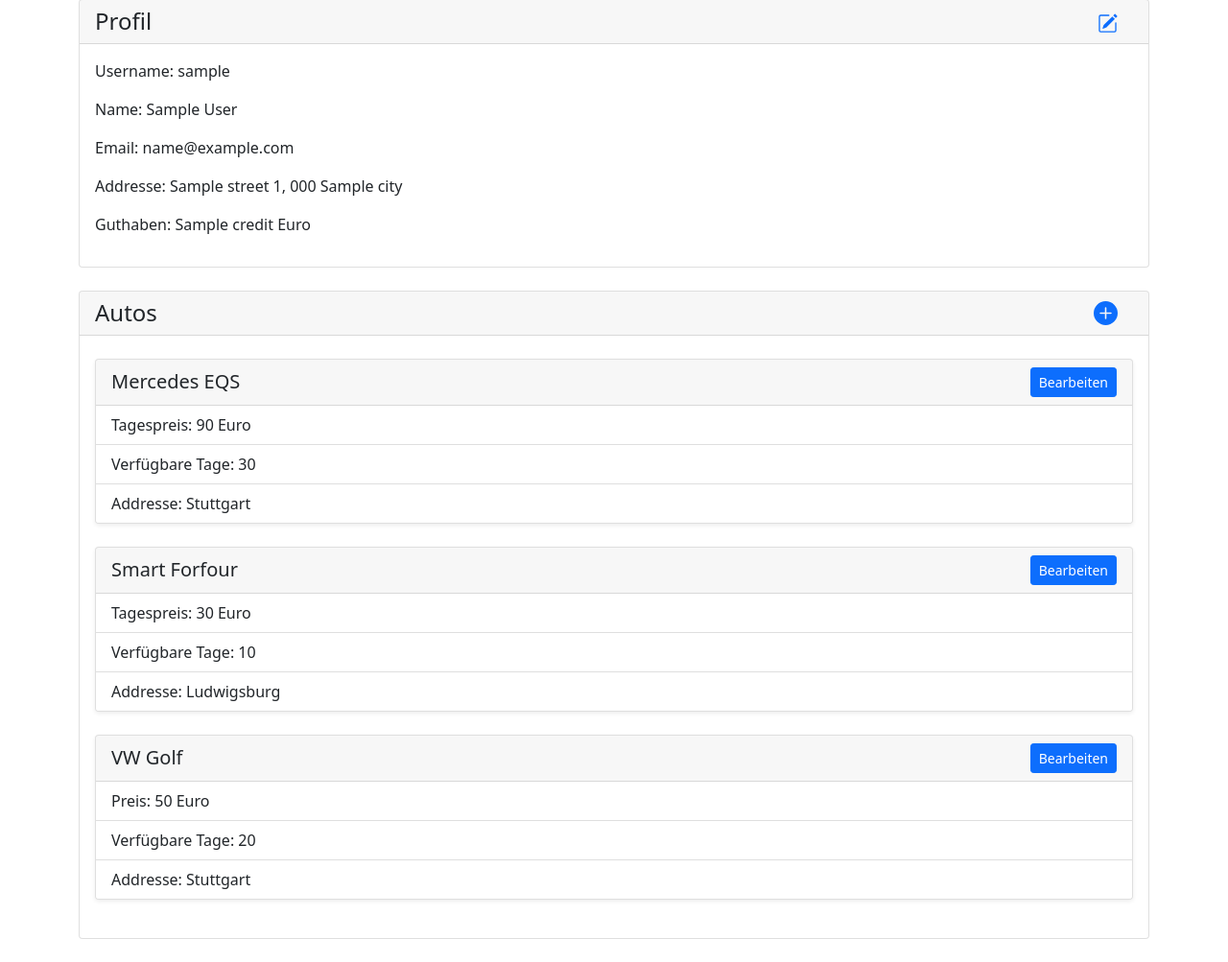
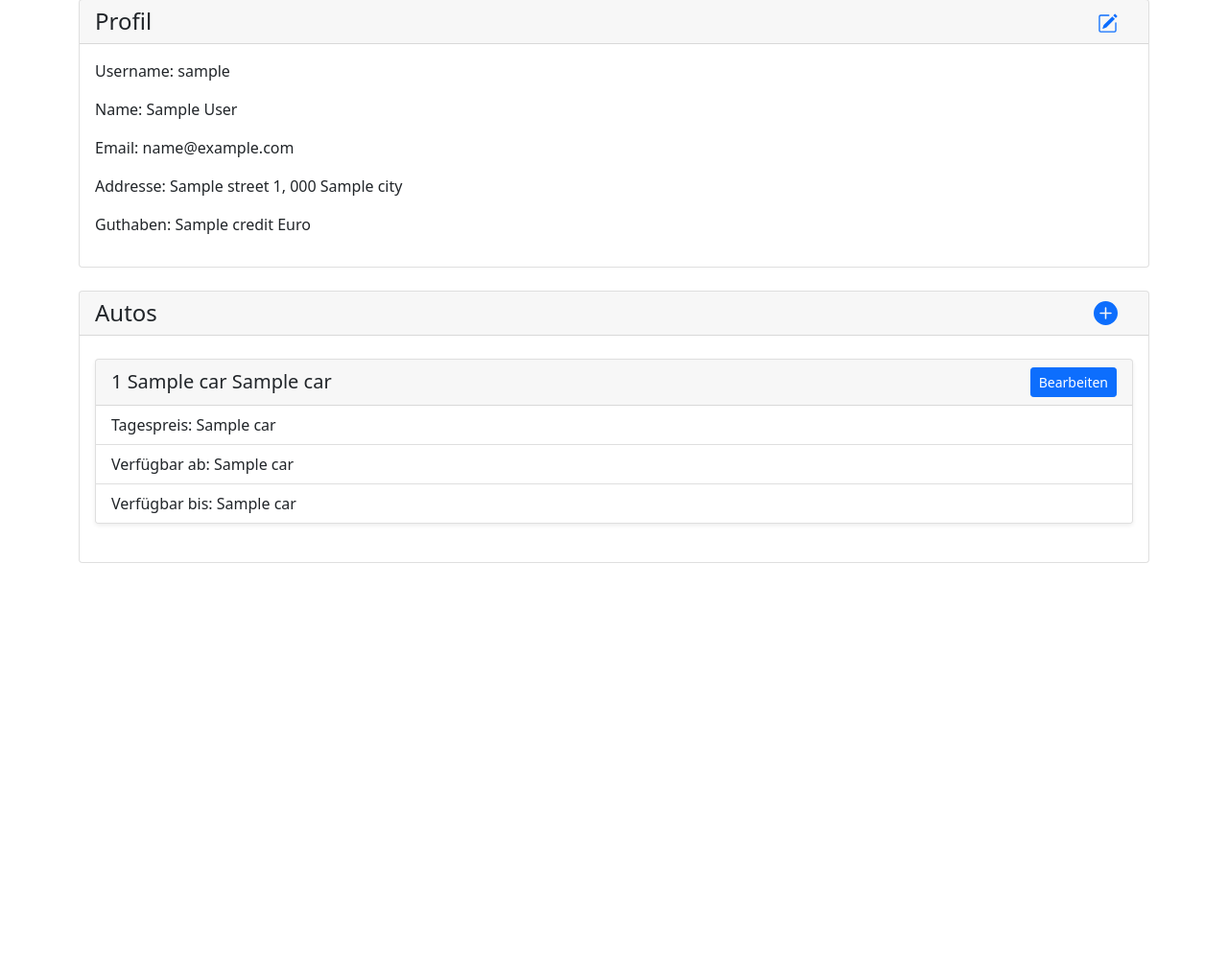
Before and after one commit to Fabian-Schneider01/Carsharing, a Flask app: template templates/profile.html in a window 1280 px wide. Shown: the part 81-1084 px from the top of the page at 96% size. After the commit the page ends 668 px from the top, so only its background shows below. Run offline with Flask 2, Linux system fonts and the light colour scheme; the template is opened without the code that fills it: most values are stand-ins (such as "Sample title", 1, 10 or a date in 2020).

Commit message:
display the user's cars on the profile page

```diff
--- a/app.py
+++ b/app.py
@@ -116,6 +116,11 @@ def profile():
             postalCode = cur.execute("SELECT Postleitzahl from Adresse WHERE AdressID=(?)", [(addressID)]).fetchone()[0]
             credit = cur.execute("SELECT Guthaben from User WHERE UserID=(?)", [(userID)]).fetchone()[0]
         con.commit()
+        with sqlite3.connect("database.sqlite") as con:
+            # for displaying all the car the user has added
+            cur = con.cursor()
+            userID = session["UserID"]
+            cars = cur.execute("SELECT Hersteller, Modell, Fahrzeugtyp, PreisProTag, Startdatum, Enddatum FROM User LEFT JOIN Autobesitzer ON User.UserID = Autobesitzer.User LEFT JOIN Autos ON Autobesitzer.Auto = Autos.AutoID WHERE UserID=(?)", [(userID)]).fetchall()
 
     car_added = None
     if request.method == 'POST':
@@ -150,7 +155,7 @@ def profile():
         con.commit()
 
 
-    return render_template("profile.html", email = email, username = username, firstName = firstName, lastName = lastName, street = street, houseNum = houseNum, city = city, postalCode = postalCode, credit = credit)
+    return render_template("profile.html", email = email, username = username, firstName = firstName, lastName = lastName, street = street, houseNum = houseNum, city = city, postalCode = postalCode, credit = credit, cars = cars)
 
 
 @app.route("/findCar")
--- a/templates/profile.html
+++ b/templates/profile.html
@@ -61,41 +61,20 @@
 
                 </h4>
                 </h4>
-
                 <div class="card-body">
+                    {% for car in cars %}
                     <div class="card shadow-sm mt-2 mb-4">
                         <h5 class="card-header text-center d-flex justify-content-between align-items-center">
-                            Mercedes EQS
+                            {{car[0]}} {{car[1]}} {{car[2]}}
                             <button type="button" class="btn btn-sm btn-primary">Bearbeiten</button>
                         </h5>
                         <ul class="list-group list-group-flush">
-                            <li class="list-group-item">Tagespreis: 90 Euro</li>
-                            <li class="list-group-item">Verfügbare Tage: 30</li>
-                            <li class="list-group-item">Addresse: Stuttgart</li>
+                            <li class="list-group-item">Tagespreis: {{car[3]}}</li>
+                            <li class="list-group-item">Verfügbar ab: {{car[4]}}</li>
+                            <li class="list-group-item">Verfügbar bis: {{car[5]}}</li>
                         </ul>
                     </div>
-                    <div class="card shadow-sm mt-2 mb-4">
-                        <h5 class="card-header text-center d-flex justify-content-between align-items-center">
-                            Smart Forfour
-                            <button type="button" class="btn btn-sm btn-primary">Bearbeiten</button>
-                        </h5>
-                        <ul class="list-group list-group-flush">
-                            <li class="list-group-item">Tagespreis: 30 Euro</li>
-                            <li class="list-group-item">Verfügbare Tage: 10</li>
-                            <li class="list-group-item">Addresse: Ludwigsburg</li>
-                        </ul>
-                    </div>
-                    <div class="card shadow-sm mt-2 mb-4">
-                        <h5 class="card-header text-center d-flex justify-content-between align-items-center">
-                            VW Golf
-                            <button type="button" class="btn btn-sm btn-primary">Bearbeiten</button>
-                        </h5>
-                        <ul class="list-group list-group-flush">
-                            <li class="list-group-item">Preis: 50 Euro</li>
-                            <li class="list-group-item">Verfügbare Tage: 20</li>
-                            <li class="list-group-item">Addresse: Stuttgart</li>
-                        </ul>
-                    </div>
+                    {% endfor %}
                 </div>
             </div>
             <!-- MODALS -->
```
